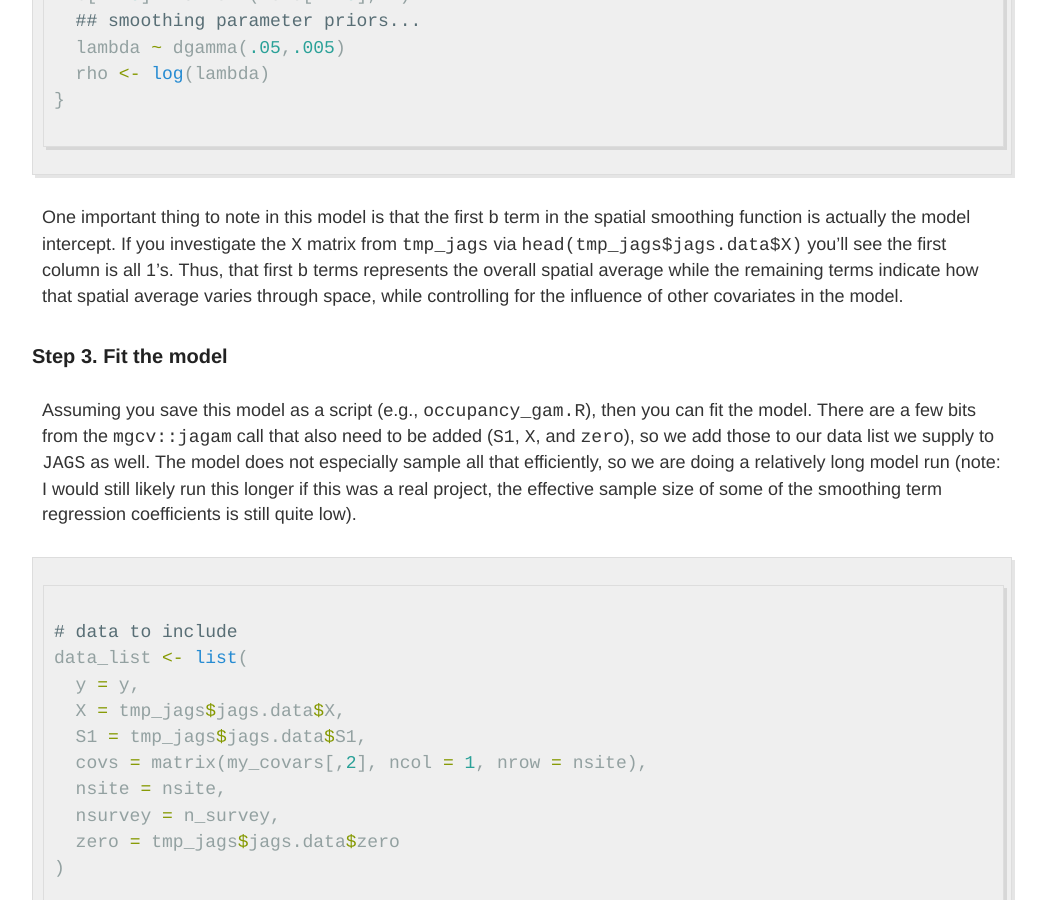
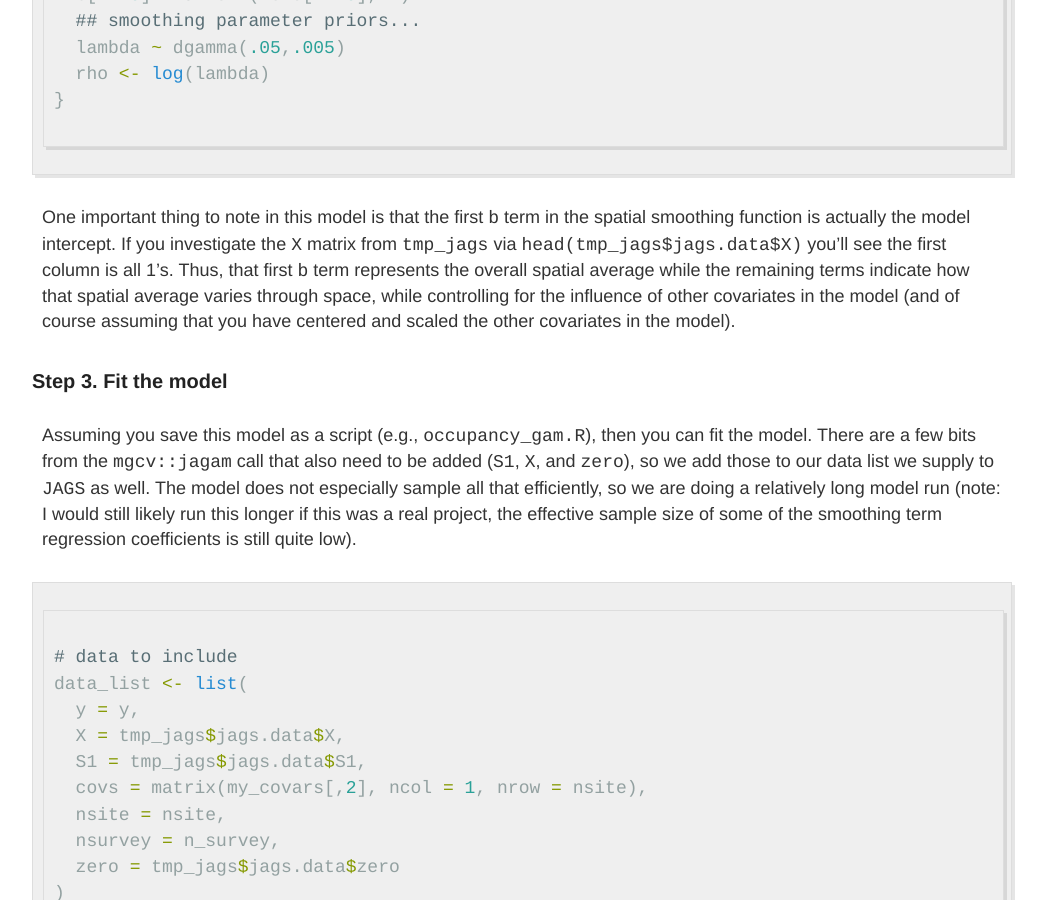
Before and after one commit to mfidino/mfidino.github.io, a Jekyll site: the page built from blog/_posts/2021-8-8-generalized_additive_occupancy_model.md, in a window 1280 px wide and 900 px high, scrolled down 11406 px. Shown: the whole window, without its empty margins (118-1164 px from the left). Built offline with Jekyll 4.4.1, drawn with Linux system fonts in a browser that asks for light colours; formulas are drawn with MathJax 3.

Commit message:
Update 2021-8-8-generalized_additive_occupancy_model.md

````diff
--- a/blog/_posts/2021-8-8-generalized_additive_occupancy_model.md
+++ b/blog/_posts/2021-8-8-generalized_additive_occupancy_model.md
@@ -357,7 +357,7 @@ model{
 
 ```
 
-One important thing to note in this model is that the first `b` term in the spatial smoothing function is actually the model intercept. If you investigate the `X` matrix from `tmp_jags` via `head(tmp_jags$jags.data$X)` you'll see the first column is all 1's. Thus, that first `b` terms represents the overall spatial average while the remaining terms indicate how that spatial average varies through space, while controlling for the influence of other covariates in the model.
+One important thing to note in this model is that the first `b` term in the spatial smoothing function is actually the model intercept. If you investigate the `X` matrix from `tmp_jags` via `head(tmp_jags$jags.data$X)` you'll see the first column is all 1's. Thus, that first `b` term represents the overall spatial average while the remaining terms indicate how that spatial average varies through space, while controlling for the influence of other covariates in the model (and of course assuming that you have centered and scaled the other covariates in the model).
 
 ### Step 3. Fit the model
 
````
